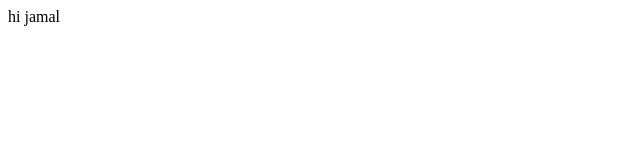
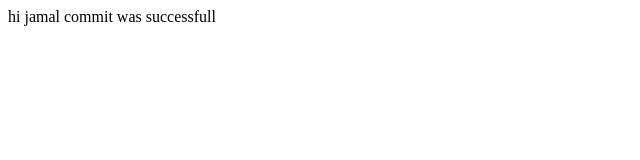
Before and after one commit to Jamal4/macfiles, a plain HTML site: page index.html in a window 1280 px wide. Shown: the whole page, without its empty margins (0-640 px from the left). Drawn offline with Linux system fonts and the light colour scheme.

Commit message:
checking again

```diff
--- a/index.html
+++ b/index.html
@@ -7,5 +7,6 @@
 </head>
 <body>
     hi jamal
+    commit was successfull
 </body>
 </html>
```
